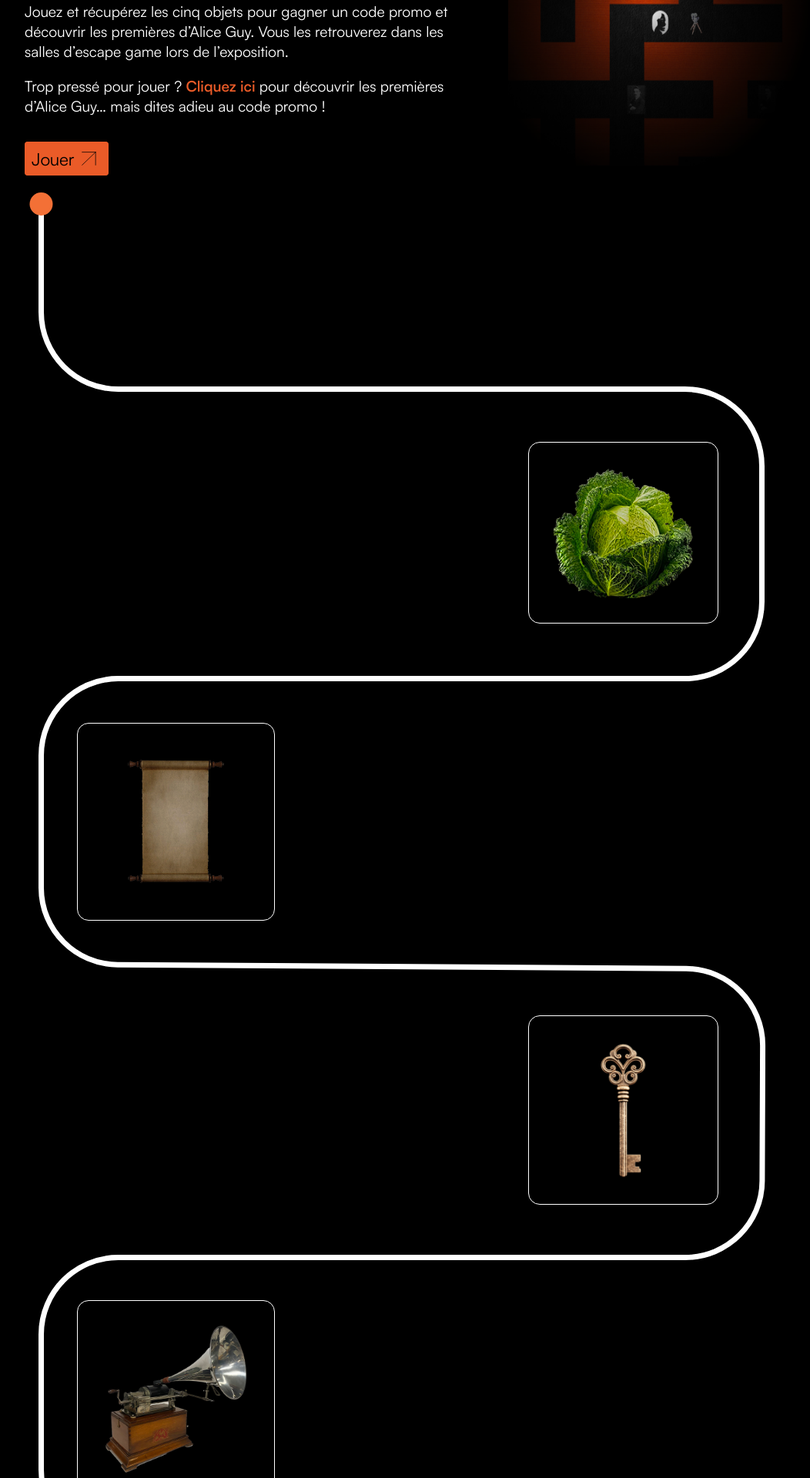
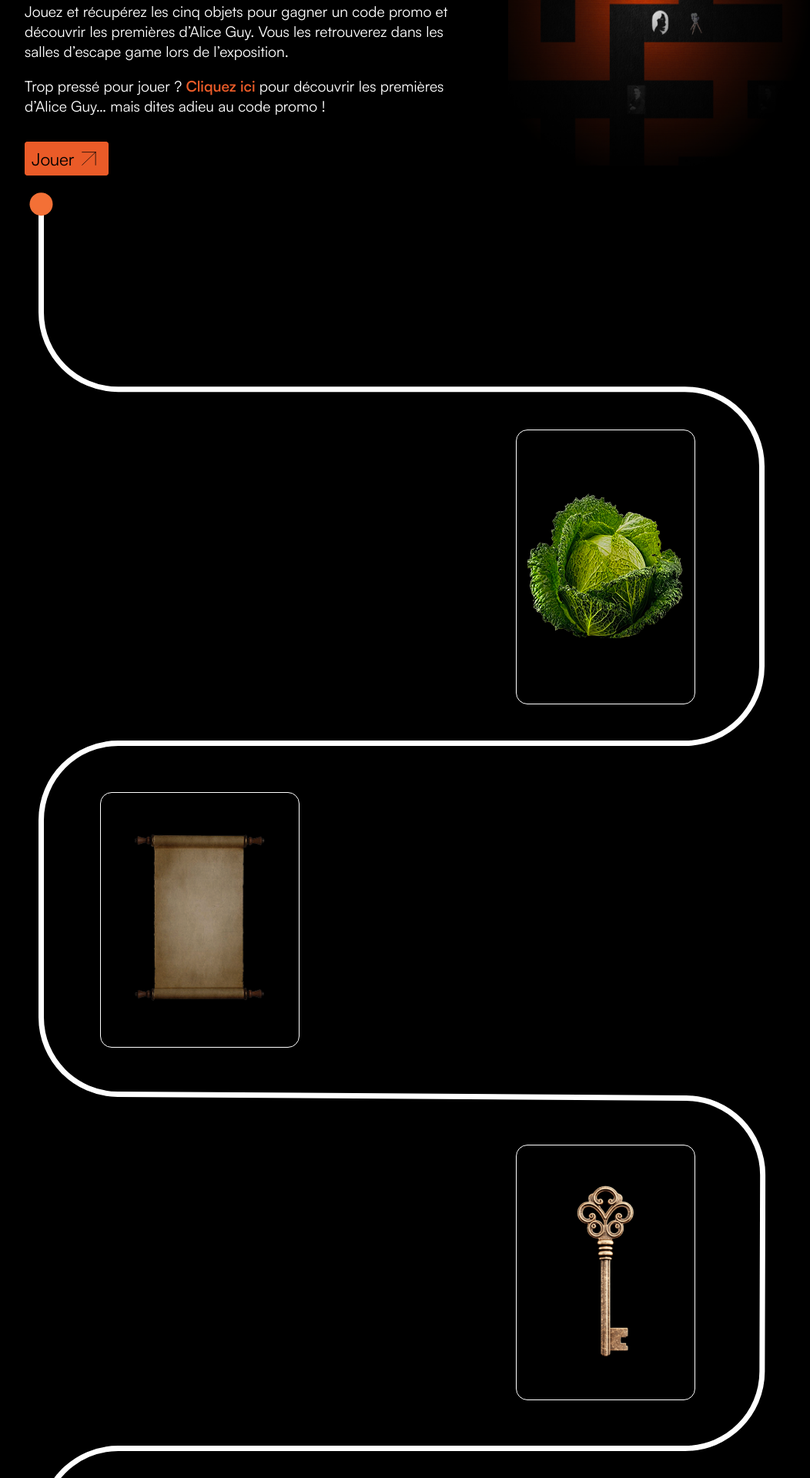
Before and after one commit to EliasZerar/alice_guy_expo, a PHP site: page /exhibition.html in a window 1280 px wide. Shown: the part 383-2303 px from the top of the page at 77% size, without its empty margins (118-1170 px from the left). Run offline with PHP 8.4, Linux system fonts and the light colour scheme; some libraries are stand-ins or nearby versions.

Commit message:
changes idk maybe

```diff
--- a/css/pages/exhibition.scss
+++ b/css/pages/exhibition.scss
@@ -215,10 +215,9 @@
     margin: 0;
 }
 
-
 .img-container {
     width: 70%;
-    height: fit-content;
+    // height: fit-content;
     position: relative;
     display: flex;
     align-items: center;
@@ -336,7 +335,7 @@
         position: relative;
         display: flex;
         flex-direction: column;
-        gap: 6px;
+        gap: 6.5px;
     }
 
     .collection-step {
@@ -346,8 +345,14 @@
         justify-content: space-between;
         position: relative;
         z-index: 1;
-        height: 369px;
+        height: 452px;
         margin-right: 0;
+        margin-left: 80px;
+    }
+
+    .collection-card-img {
+        display: flex;
+        height: fit-content;
     }
 
     .collection-card {
@@ -380,37 +385,46 @@
         font-size: 1.2rem;
     }
 
+    .collection-card-text {
+        font-size: 1rem;
+        font-weight: 500;
+    }
 
-    .collection-step:nth-child(even) {
+    .collection-step:nth-child(even) .collection-card-img {
         flex-direction: row-reverse;
     }
 
+    .collection-step:nth-child(odd) .collection-card-img .img-container {
+        margin-right: 80px;
+        margin-left: 0;
+    }
+
     .img-container {
-        width: 100%;
-        height: 100%;
+        aspect-ratio: 1;
+        min-height: 100%;
         flex: 1;
         position: relative;
         padding-right: 50px;
         display: flex;
         align-items: center;
-        justify-content: flex-end;
-        background-color: transparent;
-        border: none;
-        border-radius: 0;
+        justify-content: center;
+        background-color: #000;
+        border: 1px solid #fff;
+        padding: 0;
+        border-radius: 15px;
 
         &.img-container-left {
             justify-content: flex-start;
-            padding-left: 50px;
-            padding-right: 0;
+            // padding-right: 0;
         }
 
-        .img {
-            img {
-                background-color: #000;
-    border: 1px solid #fff;
-    padding: 2rem;
-    border-radius: 15px;
-            }
-        }
+        // .img {
+        //     img {
+        //         background-color: #000;
+        //         border: 1px solid #fff;
+        //         padding: 2rem;
+        //         border-radius: 15px;
+        //     }
+        // }
     }
 }
--- a/css/styles.css
+++ b/css/styles.css
@@ -1193,7 +1193,6 @@ html, body {
 
 .img-container {
   width: 70%;
-  height: fit-content;
   position: relative;
   display: flex;
   align-items: center;
@@ -1293,7 +1292,7 @@ html, body {
     position: relative;
     display: flex;
     flex-direction: column;
-    gap: 6px;
+    gap: 6.5px;
   }
   .collection-step {
     display: flex;
@@ -1302,8 +1301,13 @@ html, body {
     justify-content: space-between;
     position: relative;
     z-index: 1;
-    height: 369px;
+    height: 452px;
     margin-right: 0;
+    margin-left: 80px;
+  }
+  .collection-card-img {
+    display: flex;
+    height: fit-content;
   }
   .collection-card {
     background-color: #de623d;
@@ -1331,32 +1335,33 @@ html, body {
     font-family: "Oddlini Bold", sans-serif;
     font-size: 1.2rem;
   }
-  .collection-step:nth-child(even) {
+  .collection-card-text {
+    font-size: 1rem;
+    font-weight: 500;
+  }
+  .collection-step:nth-child(even) .collection-card-img {
     flex-direction: row-reverse;
   }
+  .collection-step:nth-child(odd) .collection-card-img .img-container {
+    margin-right: 80px;
+    margin-left: 0;
+  }
   .img-container {
-    width: 100%;
-    height: 100%;
+    aspect-ratio: 1;
+    min-height: 100%;
     flex: 1;
     position: relative;
     padding-right: 50px;
     display: flex;
     align-items: center;
-    justify-content: flex-end;
-    background-color: transparent;
-    border: none;
-    border-radius: 0;
+    justify-content: center;
+    background-color: #000;
+    border: 1px solid #fff;
+    padding: 0;
+    border-radius: 15px;
   }
   .img-container.img-container-left {
     justify-content: flex-start;
-    padding-left: 50px;
-    padding-right: 0;
-  }
-  .img-container .img img {
-    background-color: #000;
-    border: 1px solid #fff;
-    padding: 2rem;
-    border-radius: 15px;
   }
 }
 .reservation-container {
--- a/exhibition.html
+++ b/exhibition.html
@@ -70,12 +70,16 @@
         <section class="object-collection">
             <div class="timeline">
                 <div class="svg-container">
-                    <svg id="path-svg" height="2324" viewBox="0 0 945 2324" fill="none"
+                    <!-- <svg id="path-svg" height="2324" viewBox="0 0 945 2324" fill="none"
                         xmlns="http://www.w3.org/2000/svg">
                         <path id="scrollPath"
                             d="M4 4V144.534C4 199.763 48.7715 244.534 104 244.534H534.668H840C895.228 244.534 940 289.306 940 344.534V520.617C940 575.845 895.228 620.617 840 620.617H472H104C48.7715 620.617 4 665.388 4 720.617V892.191C4 947.149 48.3501 991.807 103.307 992.189L841.795 997.309C896.908 997.691 941.321 1042.59 941.101 1097.71L940.399 1272.9C940.178 1327.97 895.472 1372.5 840.4 1372.5H104C48.7715 1372.5 4 1417.27 4 1472.5V1648C4 1703.23 48.7715 1748 104 1748H840C895.228 1748 940 1792.77 940 1848V2024C940 2079.23 895.228 2124 840 2124H104C48.7715 2124 4 2168.77 4 2224V2320.04"
                             stroke="white" stroke-width="7" stroke-linecap="round" />
+                    </svg> -->
+                    <svg id="path-svg" height="2739" viewBox="0 0 945 2739" fill="none" xmlns="http://www.w3.org/2000/svg">
+                        <path id="scrollPath" d="M4 4.17969V144.714C4 199.942 48.7715 244.714 104 244.714H534.668H840C895.228 244.714 940 289.485 940 344.714V604.5C940 659.729 895.228 704.5 840 704.5H472H104C48.7715 704.5 4 749.272 4 804.5V1060.45C4 1115.41 48.3501 1160.07 103.307 1160.45L841.865 1165.57C896.95 1165.95 941.353 1210.81 941.171 1265.9L940.329 1520.83C940.147 1575.93 895.429 1620.5 840.33 1620.5H472H104C48.7715 1620.5 4 1665.27 4 1720.5L4 1979C4 2034.23 48.7715 2079 104 2079H472H840C895.228 2079 940 2123.77 940 2179V2438.5C940 2493.73 895.228 2538.5 840 2538.5H472H104C48.7715 2538.5 4 2583.27 4 2638.5V2734.54" stroke="white" stroke-width="7" stroke-linecap="round"/>
                         </svg>
+
 
                     <div class="dot-timeline" id="dot-mobile"></div>
                     <div class="dot-timeline" id="dot-desktop"></div>
@@ -84,6 +88,7 @@
                 <!-- Étapes -->
                 <div class="collection-steps">
                     <div class="collection-step step1">
+                        <div class="collection-card-img">
                             <div class="collection-card">
                                 <h2 class="collection-card-title">Le premier film narratif de l'histoire</h2>
                                 <p class="collection-card-text">À la fin du 19e siècle, le cinéma n’en est qu’à ses débuts. Les frères Lumière viennent
@@ -104,7 +109,9 @@
                                 </div>
                             </div>
                         </div>
+                    </div>
                     <div class="collection-step step2">
+                        <div class="collection-card-img">
                             <div class="collection-card collection-card-right">
                                 <h2 class="collection-card-title">La première à inclure des acteurs noirs dans ses films</h2>
                                 <p class="collection-card-text">Au début du XXème siècle, Alice Guy crée la Phonoscène, l’un des premiers films sonores.
@@ -124,7 +131,9 @@
                                 </div>
                             </div>
                         </div>
+                    </div>
                     <div class="collection-step step3">
+                        <div class="collection-card-img">
                             <div class="collection-card">
                                 <h2 class="collection-card-title">Le premier studio de cinéma dirigé par une femme</h2>
                                 <p class="collection-card-text">En 1910, Alice Guy fonde Solax Company, devenant l’une des premières femmes à diriger son
@@ -145,7 +154,9 @@
                                 </div>
                             </div>
                         </div>
+                    </div>
                     <div class="collection-step step4">
+                        <div class="collection-card-img">
                             <div class="collection-card collection-card-right">
                                 <h2 class="collection-card-title">La première à inclure des acteurs noirs dans ses films</h2>
                                 <p class="collection-card-text">Au début du XXème siècle, Alice Guy crée la Phonoscène, l’un des premiers films sonores.
@@ -165,7 +176,9 @@
                                 </div>
                             </div>
                         </div>
+                    </div>
                     <div class="collection-step step5">
+                        <div class="collection-card-img">
                             <div class="collection-card">
                                 <h2 class="collection-card-title">Le premier studio de cinéma dirigé par une femme</h2>
                                 <p class="collection-card-text">En 1910, Alice Guy fonde Solax Company, devenant l’une des premières femmes à diriger son
@@ -183,6 +196,7 @@
                             <div class="img-container img-container-right">
                                 <div class="img">
                                     <img src="img/collection/camera.png" alt="">
+                                </div>
                             </div>
                         </div>
                     </div>
```
Also changed, not shown: 1 other file. Lines whose indentation alone changed are shown as unchanged.
